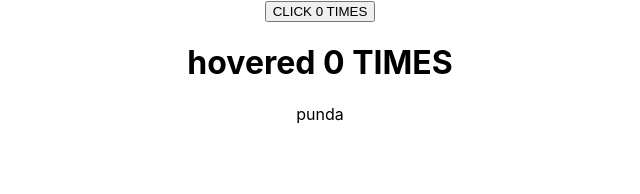
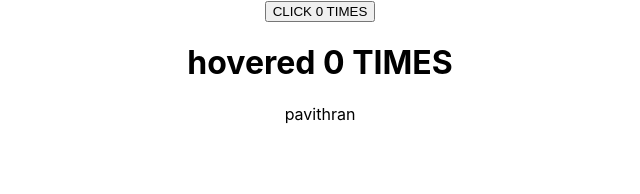
Before and after one commit to pop-dev5016/code-evolution-react, a React (Create React App) app: page / in a window 1280 px wide. Shown: the top 194 px of the page, without its empty margins (320-960 px from the left). Built offline with nearby package versions, Linux system fonts and the light colour scheme.

Commit message:
function

```diff
--- a/src/App.js
+++ b/src/App.js
@@ -16,7 +16,7 @@ class App extends Component {
     <div className="App">
       <ClickCounter2></ClickCounter2>
       <HoverCounter2></HoverCounter2>
-      <User name ={()=>"punda"}></User>
+      <User name ={()=>"pavithran"}></User>
     </div>
   );
 }
```
